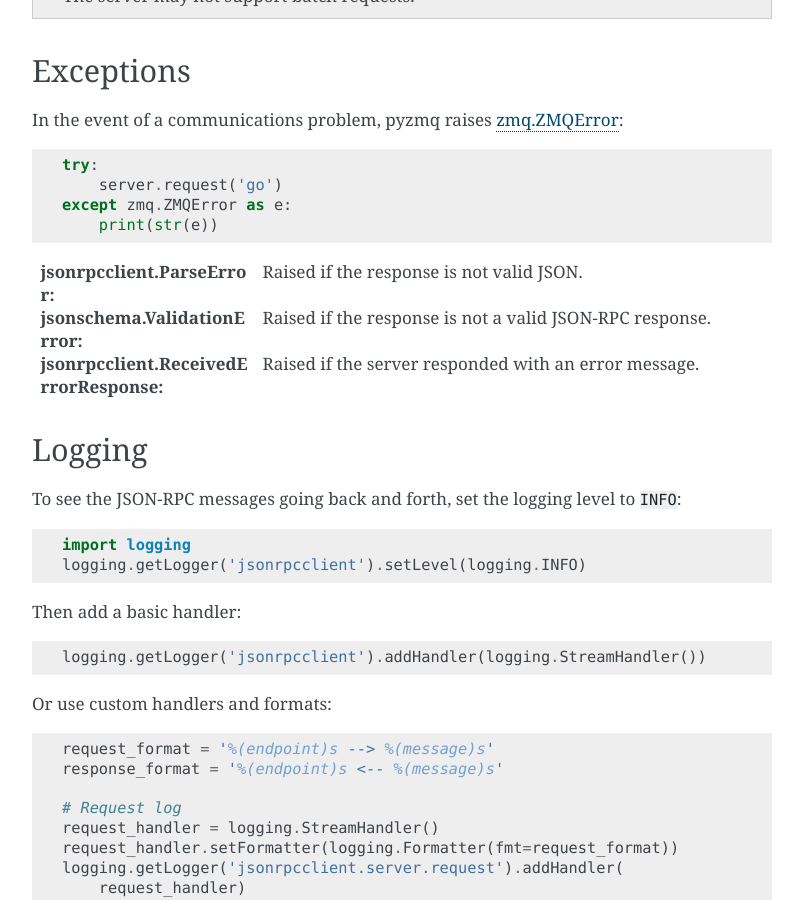
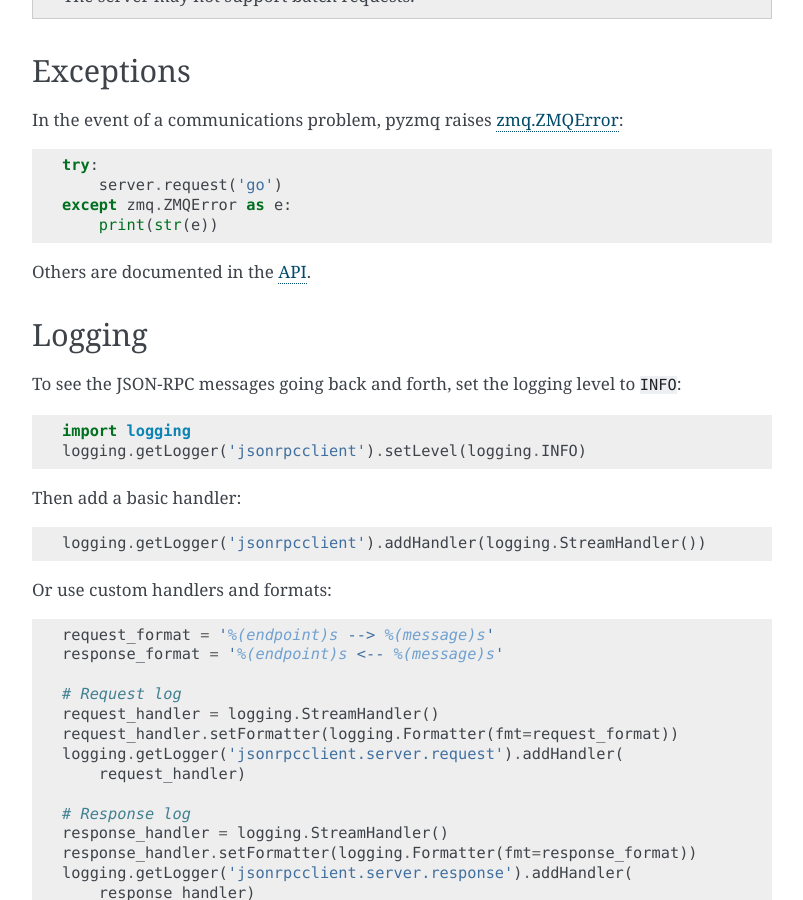
Before and after one commit to explodinglabs/jsonrpcclient, a Sphinx documentation site: the page built from doc/zeromq.rst, in a window 1280 px wide and 900 px high, scrolled down 1298 px. Shown: the whole window, without its empty margins (238-1041 px from the left). Built offline with Sphinx 7.4.7, drawn with Linux system fonts in a browser that asks for light colours.

Commit message:
Adjust exceptions documentation

```diff
--- a/doc/_includes/exceptions.rst
+++ b/doc/_includes/exceptions.rst
@@ -1,7 +1 @@
-.. api.html#exceptions.ParseError
-.. http://python-jsonschema.readthedocs.org/en/latest/errors/#jsonschema.exceptions.ValidationError
-.. api.html#exceptions.ReceivedErrorResponse
-
-:jsonrpcclient.ParseError: Raised if the response is not valid JSON.
-:jsonschema.ValidationError: Raised if the response is not a valid JSON-RPC response.
-:jsonrpcclient.ReceivedErrorResponse: Raised if the server responded with an error message.
+Others are documented in the `API <api.html#exceptions>`_.
```
